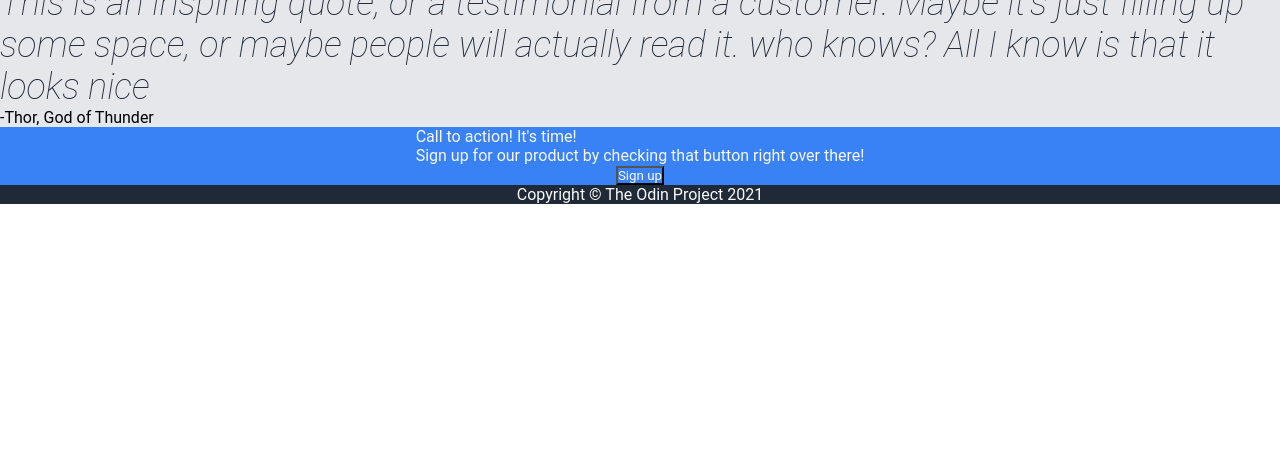
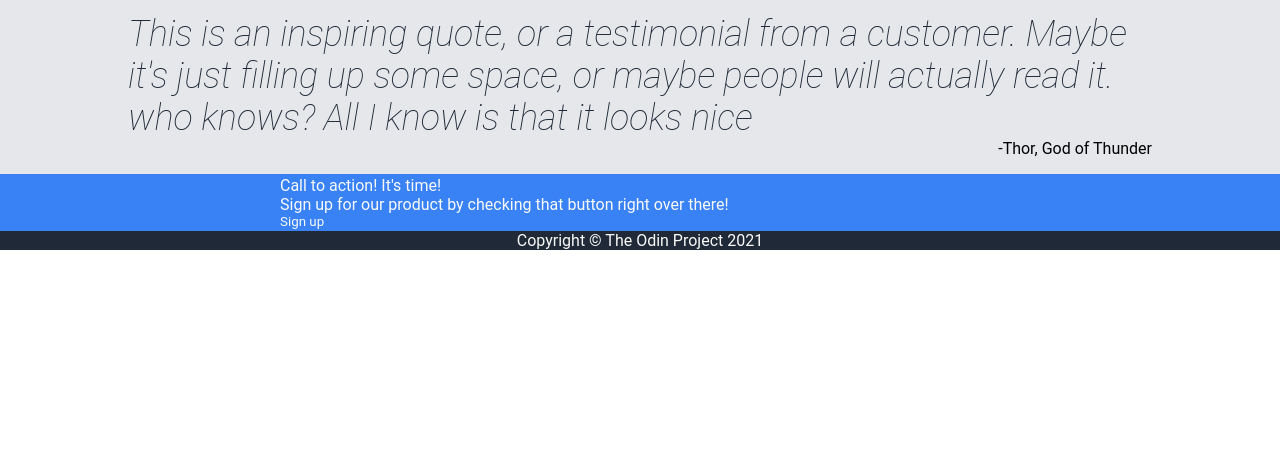
Before and after one commit to LuciVoltX/Landing-Page, a plain HTML site: page index.html in a window 1280 px wide. Shown: the part 326-800 px from the top of the page. Drawn offline with Linux system fonts and the light colour scheme.

Commit message:
some edits

```diff
--- a/index.html
+++ b/index.html
@@ -56,7 +56,7 @@
             <div>Sign up for our product by checking that button right over there!</div>
         </div>
         <div class="right">
-            <div class="button"><button>Sign up</button></div>
+            <div class="button sign-up"><button>Sign up</button></div>
         </div>
 
     </div>
--- a/style.css
+++ b/style.css
@@ -17,6 +17,7 @@ header, footer {
 button, .bottom {
     background-color: #3882F6;
     color: #F9FAF8;
+    border-style: none;
 }
 
 .information-header {
@@ -90,5 +91,23 @@ header .top {
 
 .bottom {
     flex-direction: column;
-    align-items: center;
+    padding: 2px 35vh;
 }
+
+.card {
+    flex-direction: column;
+}
+
+.thor {
+    display: flex;
+    justify-content:flex-end;
+}
+
+.sign-up {
+    display: flex;
+
+}
+
+.quote-section {
+    padding: 2vh 10vw;
+}
```
Also changed, not shown: hello-world.txt (deleted).
